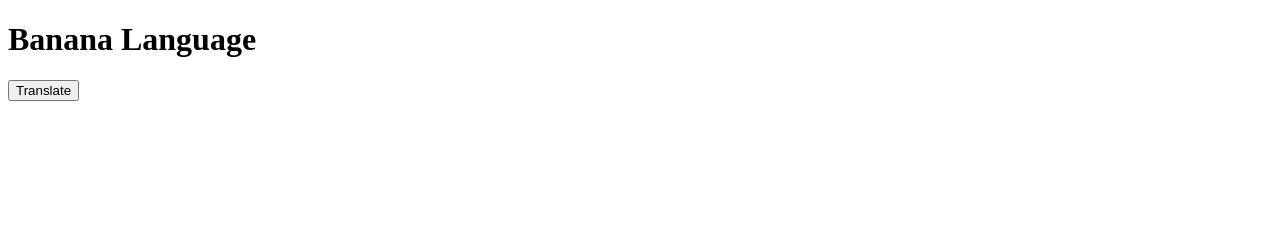
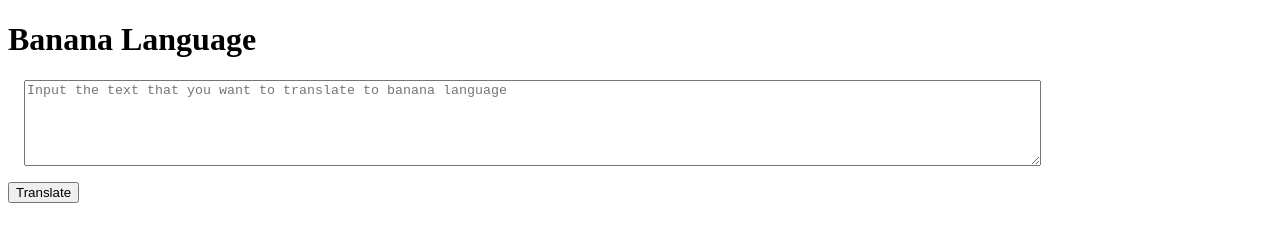
Before and after one commit to Rushabhdarji/Translating-to-banana-language, a plain HTML site: page index.html in a window 1280 px wide. Drawn offline with Linux system fonts and the light colour scheme.

Commit message:
wired the textarea as input

```diff
--- a/app.js
+++ b/app.js
@@ -1,13 +1,10 @@
 var btnTranslate = document.querySelector('#btn-translate');
-
-
-
-//connecting button with event-handler;
-btnTranslate.addEventListener("click", eventHandler());
-
-
+var txtInput = document.querySelector('#input-text');
 
 //function eventHandler
 function eventHandler() {
     console.log("clicked!");
-}
+    console.log("input",txtInput.value);
+};
+//connecting button with event-handler;
+btnTranslate.addEventListener("click", eventHandler);
--- a/index.html
+++ b/index.html
@@ -4,10 +4,19 @@
     <meta charset="UTF-8">
     <meta name="viewport" content="width=device-width, initial-scale=1.0">
     <title>Banana-Speak</title>
+    <style>
+        textarea{
+            display: block;
+            margin: 1rem;
+            height: 10vh;
+            width: 80%;
+        }
+    </style>
 </head>
 <body>
     <h1>Banana Language</h1>
-    <button id="btn-translate" >Translate</button>
+    <textarea id="input-text" placeholder="Input the text that you want to translate to banana language"></textarea>
+    <button id="btn-translate">Translate</button>
 
 
     <script src="app.js" type="text/javascript"></script>
```
